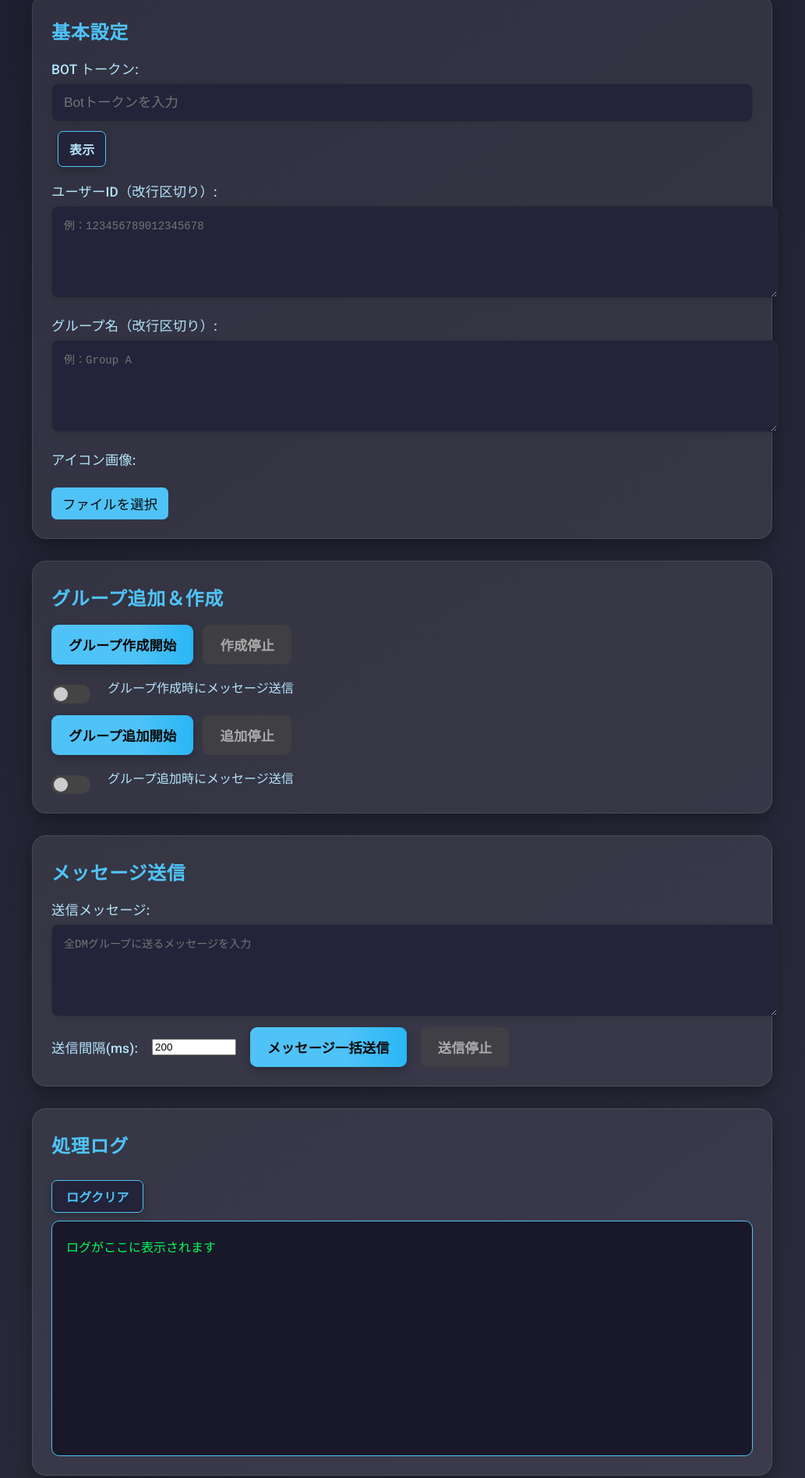
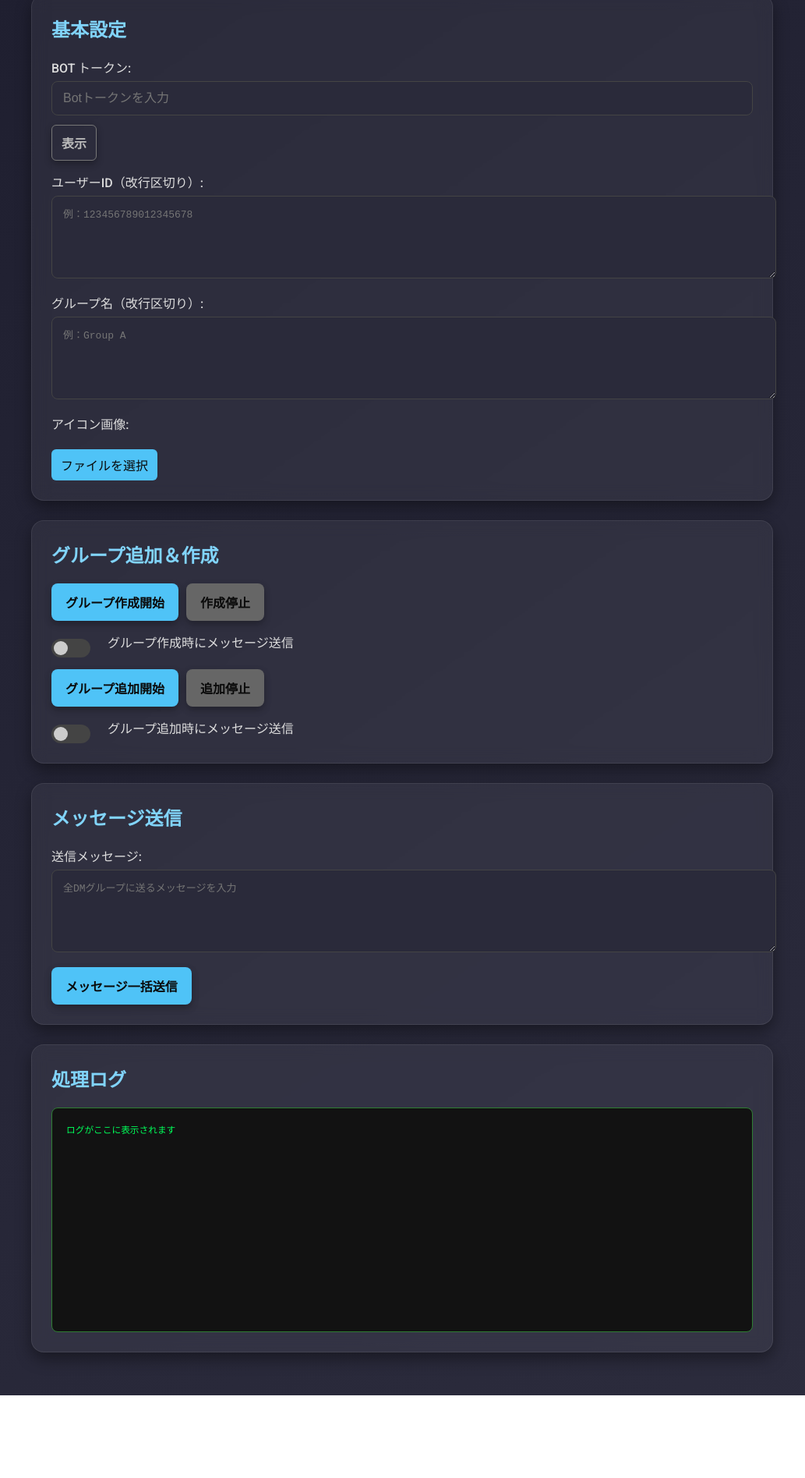
Before and after one commit to Freeze-Axis/add_group, a plain HTML site: page index.html in a window 1280 px wide. Shown: the part 162-2057 px from the top of the page at 78% size, without its empty margins (124-1157 px from the left). After the commit the page ends 1951 px from the top, so only its background shows below. Drawn offline with nearby package versions, Linux system fonts and the light colour scheme.

Commit message:
Update index.html

```diff
--- a/index.html
+++ b/index.html
@@ -40,58 +40,51 @@
       text-align: center;
       text-shadow: 1px 1px 4px #000;
     }
-    /* --- UI/UX 改善 --- */
     .card {
-      background: rgba(255,255,255,0.08);
-      border-radius: 18px;
-      padding: 28px 24px 24px 24px;
-      margin-bottom: 28px;
+      background: rgba(255, 255, 255, 0.05);
+      backdrop-filter: blur(10px);
+      border-radius: 16px;
+      padding: 25px;
+      margin-bottom: 25px;
       width: 100%;
       max-width: 900px;
-      box-shadow: 0 8px 24px rgba(0,0,0,0.35);
-      border: 1.5px solid rgba(255,255,255,0.10);
-      transition: transform 0.25s, box-shadow 0.25s;
-      position: relative;
+      box-shadow: 0 8px 20px rgba(0, 0, 0, 0.4);
+      border: 1px solid rgba(255, 255, 255, 0.08);
+      transition: transform 0.3s ease, box-shadow 0.3s ease;
     }
     .card:hover {
-      transform: translateY(-2px) scale(1.01);
-      box-shadow: 0 12px 32px rgba(0,0,0,0.45);
+      transform: translateY(-3px);
+      box-shadow: 0 10px 25px rgba(0, 0, 0, 0.5);
     }
     .card h2 {
-      color: #4fc3f7;
+      color: #81d4fa;
       margin-top: 0;
-      margin-bottom: 18px;
-      font-size: 1.5em;
-      letter-spacing: 0.03em;
     }
     label {
       display: block;
-      margin-top: 18px;
+      margin-top: 15px;
       font-weight: 500;
-      color: #b3e5fc;
-      font-size: 1.08em;
-      letter-spacing: 0.01em;
+      color: #ddd;
     }
     input[type="text"],
     input[type="password"],
     textarea {
       width: 100%;
-      padding: 13px 15px;
-      margin-top: 7px;
-      border-radius: 9px;
-      border: 1.5px solid #333a;
-      background-color: #23233a;
+      padding: 12px 14px;
+      margin-top: 6px;
+      border-radius: 8px;
+      border: 1px solid #444;
+      background-color: #2a2a3a;
       color: #fff;
-      font-size: 1.08em;
-      transition: border 0.3s, box-shadow 0.3s;
-      box-shadow: 0 2px 8px rgba(0,0,0,0.08);
+      font-size: 1em;
+      transition: border 0.3s;
     }
-    input:focus, textarea:focus {
+    input:focus,
+    textarea:focus {
       outline: none;
-      border: 1.5px solid #4fc3f7;
-      box-shadow: 0 0 0 2px #4fc3f755;
+      border: 1px solid #4fc3f7;
     }
-    textarea { resize: vertical; min-height: 90px; }
+    textarea { resize: vertical; min-height: 80px; }
 
     .inline {
       display: flex;
@@ -100,72 +93,55 @@
       flex-wrap: wrap;
     }
 
+    button {
+      background-color: #4fc3f7;
+      color: #0a0a0a;
+      border: none;
+      padding: 12px 18px;
+      border-radius: 8px;
+      font-size: 1em;
+      font-weight: bold;
+      cursor: pointer;
+      box-shadow: 0 4px 10px rgba(0,0,0,0.3);
+      transition: background 0.3s, transform 0.2s;
+    }
+    button:hover {
+      background-color: #29b6f6;
+      transform: scale(1.03);
+    }
+    button:disabled {
+      background-color: #666;
+      cursor: not-allowed;
+    }
+
     .button-group {
       display: flex;
       flex-wrap: wrap;
-      gap: 12px;
-      margin-top: 18px;
-    }
-    button {
-      background: linear-gradient(90deg, #4fc3f7 60%, #29b6f6 100%);
-      color: #0a0a0a;
-      border: none;
-      padding: 13px 22px;
-      border-radius: 9px;
-      font-size: 1.08em;
-      font-weight: bold;
-      cursor: pointer;
-      box-shadow: 0 4px 12px rgba(0,0,0,0.22);
-      transition: background 0.25s, transform 0.18s;
-      letter-spacing: 0.01em;
-    }
-    button:hover {
-      background: linear-gradient(90deg, #29b6f6 60%, #4fc3f7 100%);
-      transform: scale(1.04);
-    }
-    button:disabled {
-      background: #444a;
-      color: #aaa;
-      cursor: not-allowed;
-      box-shadow: none;
+      gap: 10px;
+      margin-top: 15px;
     }
 
     #toggleTokenBtn {
-      background: #23233a;
-      color: #b3e5fc;
-      border: 1.5px solid #4fc3f7;
-      padding: 10px 14px;
-      border-radius: 7px;
-      font-size: 1em;
-      margin-left: 8px;
-      transition: background 0.2s, color 0.2s;
+      background-color: transparent;
+      border: 1px solid #777;
+      color: #bbb;
+      padding: 10px 12px;
+      border-radius: 6px;
+      transition: background-color 0.3s;
     }
-    #toggleTokenBtn:hover {
-      background: #4fc3f7;
-      color: #23233a;
-    }
+    #toggleTokenBtn:hover { background-color: #333; }
 
     #logArea {
-      background: #181828;
+      background-color: #121212;
       color: #00ff5a;
-      padding: 20px 18px;
-      border-radius: 10px;
-      font-family: 'Roboto Mono', monospace;
-      font-size: 1em;
-      height: 260px;
+      padding: 18px;
+      border-radius: 8px;
+      font-family: monospace;
+      font-size: 0.9em;
+      height: 250px;
       overflow-y: auto;
       white-space: pre-wrap;
-      border: 1.5px solid #4fc3f7;
-      margin-top: 10px;
-      transition: border 0.3s;
-    }
-    #logArea::-webkit-scrollbar {
-      width: 8px;
-      background: #23233a;
-    }
-    #logArea::-webkit-scrollbar-thumb {
-      background: #4fc3f7;
-      border-radius: 4px;
+      border: 1px solid #2e7d32;
     }
 
     /* --- カスタムアイコン関連 --- */
@@ -177,37 +153,38 @@
     }
     .custom-file-upload {
       display: inline-block;
-      padding: 8px 14px;
+      padding: 8px 12px;
       background: #4fc3f7;
       color: #0a0a0a;
-      border-radius: 7px;
+      border-radius: 6px;
       cursor: pointer;
       font-weight: 500;
-      margin-right: 8px;
-      transition: background 0.2s;
     }
-    .custom-file-upload:hover { background: #29b6f6; }
-    .custom-file-upload input[type="file"] { display: none; }
+    .custom-file-upload:hover {
+      background: #29b6f6;
+    }
+    .custom-file-upload input[type="file"] {
+      display: none;
+    }
     #iconPreview {
       display: none;
-      max-width: 90px;
-      max-height: 90px;
+      max-width: 100px;
+      max-height: 100px;
       border-radius: 8px;
-      border: 1.5px solid #4fc3f7;
-      margin-left: 8px;
+      border: 1px solid #444;
     }
     #clearIconBtn {
-      padding: 8px 14px;
+      padding: 8px 12px;
       background: #ff5252;
       color: #fff;
       border: none;
-      border-radius: 7px;
+      border-radius: 6px;
       cursor: pointer;
       display: none;
-      margin-left: 8px;
-      transition: background 0.2s;
     }
-    #clearIconBtn:hover { background: #ff1744; }
+    #clearIconBtn:hover {
+      background: #ff1744;
+    }
 
     /* スライドトグル */
     .switch {
@@ -244,18 +221,7 @@
     .toggle-label {
       margin-left: 10px;
       font-weight: 500;
-      color: #b3e5fc;
-    }
-    /* レスポンシブ */
-    @media (max-width: 700px) {
-      .card { padding: 16px 6px; }
-      .logArea { font-size: 0.95em; }
-      h1 { font-size: 2em; }
-    }
-    @media (max-width: 500px) {
-      .card { padding: 8px 2px; }
-      h1 { font-size: 1.3em; }
-      .button-group { flex-direction: column; gap: 8px; }
+      color: #ddd;
     }
   </style>
 </head>
@@ -323,11 +289,8 @@
     <h2>メッセージ送信</h2>
     <label for="sendMessage">送信メッセージ:</label>
     <textarea id="sendMessage" placeholder="全DMグループに送るメッセージを入力"></textarea>
-    <div class="inline" style="margin-top:10px;align-items:center;gap:18px;">
-      <label for="sendInterval" style="margin:0;">送信間隔(ms):</label>
-      <input type="number" id="sendInterval" min="0" max="10000" step="100" value="200" style="width:100px;">
+    <div class="button-group">
       <button type="button" id="sendMessageBtn">メッセージ一括送信</button>
-      <button type="button" id="stopSendMessageBtn" disabled>送信停止</button>
     </div>
   </div>
 
@@ -525,7 +488,6 @@
               { headers: { Authorization: token, 'Content-Type': 'application/json' } }
             );
             updateLog(`設定完了: ${cid}`);
-            await sleep(0, () => cancelFlag.create); // ← 0ms遅延（アイコン・名前変更）
 
             if (sendOnCreate && msgTemplate) {
               await safeApiCall(
@@ -535,7 +497,7 @@
                 { headers: { Authorization: token, 'Content-Type': 'application/json' } }
               );
               updateLog(`作成直後送信: ${cid}`);
-              await sleep(0, () => cancelFlag.create);
+              await sleep(200, () => cancelFlag.create);
             }
           } catch (e) {
             if (e.message === 'キャンセルされました') break;
@@ -560,7 +522,7 @@
   document.getElementById('addGroupBtn').onclick = async () => {
     const token = document.getElementById('token').value.trim();
     if (!token) return updateLog('TOKENが必要です', true);
-    let uids = document.getElementById('userIds').value
+    const uids = document.getElementById('userIds').value
       .split('\n').map(l=>l.trim()).filter(l=>l);
     if (!uids.length) return updateLog('ユーザーIDが必要です', true);
     const names = document.getElementById('groupNames').value
@@ -596,34 +558,13 @@
               },
               { headers: { Authorization: token, 'Content-Type': 'application/json' } }
             );
-            await sleep(0, () => cancelFlag.add);
-
             const uid = uids[Math.floor(Math.random()*uids.length)];
-            try {
             await safeApiCall(
               axios.put, () => cancelFlag.add,
               `https://discord.com/api/v9/channels/${g.id}/recipients/${uid}`,
               {},
               { headers: { Authorization: token } }
             );
-            } catch (e) {
-              // 404/10013: 不明なユーザー または 403/50007: DM不可
-              if (
-                (e.response && e.response.status === 404 && e.response.data?.code === 10013) ||
-                (e.response && e.response.status === 403 && e.response.data?.code === 50007)
-              ) {
-                let reason = e.response.data?.code === 10013 ? '不明なユーザー' : 'DM不可ユーザー';
-                updateLog(`ID ${uid} は${reason}のためID一覧から除外し、追加処理を停止します`, true);
-                // ID一覧から除外
-                uids = uids.filter(id => id !== uid);
-                document.getElementById('userIds').value = uids.join('\n');
-                saveToStorage(STORAGE_KEYS.userIds, uids.join('\n'));
-                cancelFlag.add = true;
-                break;
-              } else {
-                throw e;
-              }
-            }
             updateLog(`追加完了：${g.id}`);
 
             if (sendOnAdd && msgTemplate) {
@@ -634,7 +575,7 @@
                 { headers: { Authorization: token, 'Content-Type': 'application/json' } }
               );
               updateLog(`追加直後送信: ${g.id}`);
-              await sleep(0, () => cancelFlag.add);
+              await sleep(200, () => cancelFlag.add);
             }
             await sleep(0, () => cancelFlag.add);
             if (cancelFlag.add) break;
@@ -662,11 +603,8 @@
     if (!token) return updateLog('TOKENが必要です', true);
     const msg = document.getElementById('sendMessage').value.trim();
     if (!msg) return updateLog('メッセージを入力してください', true);
-    const interval = parseInt(document.getElementById('sendInterval').value, 10) || 200;
 
     cancelFlag.send = false;
-    document.getElementById('sendMessageBtn').disabled = true;
-    document.getElementById('stopSendMessageBtn').disabled = false;
     updateLog('メッセージ送信開始');
     let stopped = false;
     try {
@@ -684,7 +622,7 @@
           { headers: { Authorization: token, 'Content-Type': 'application/json' } }
         );
         updateLog(`送信：${g.id}`);
-        await sleep(interval, () => cancelFlag.send);
+        await sleep(200, () => cancelFlag.send);
         if (cancelFlag.send) { stopped = true; break; }
       }
     } catch (e) {
@@ -692,66 +630,7 @@
       else updateLog(`送信中エラー：${e.message}`, true);
     }
     updateLog(stopped ? 'メッセージ送信停止' : 'メッセージ送信完了');
-    document.getElementById('sendMessageBtn').disabled = false;
-    document.getElementById('stopSendMessageBtn').disabled = true;
   };
-  document.getElementById('stopSendMessageBtn').onclick = () => { cancelFlag.send = true; };
-
-  // --- UI/UX 改善 ---
-  // ログエリアのクリアボタン
-  if (!document.getElementById('clearLogBtn2')) {
-    const clearBtn = document.createElement('button');
-    clearBtn.id = 'clearLogBtn2';
-    clearBtn.textContent = 'ログクリア';
-    clearBtn.style.margin = '10px 0 0 0';
-    clearBtn.style.background = '#23233a';
-    clearBtn.style.color = '#4fc3f7';
-    clearBtn.style.border = '1.5px solid #4fc3f7';
-    clearBtn.style.borderRadius = '7px';
-    clearBtn.style.padding = '8px 18px';
-    clearBtn.style.fontSize = '1em';
-    clearBtn.style.cursor = 'pointer';
-    clearBtn.onclick = () => {
-      document.getElementById('logArea').textContent = '';
-    };
-    document.getElementById('logArea').parentNode.insertBefore(clearBtn, document.getElementById('logArea'));
-  }
-  // ログエリアクリックで全選択
-  document.getElementById('logArea').addEventListener('click', function() {
-    const range = document.createRange();
-    range.selectNodeContents(this);
-    const sel = window.getSelection();
-    sel.removeAllRanges();
-    sel.addRange(range);
-  });
-  // フォーカス時に自動全選択
-  document.getElementById('logArea').addEventListener('focus', function() {
-    const range = document.createRange();
-    range.selectNodeContents(this);
-    const sel = window.getSelection();
-    sel.removeAllRanges();
-    sel.addRange(range);
-  });
-  // 入力欄のEnterで次の欄に自動フォーカス
-  Array.from(document.querySelectorAll('input,textarea')).forEach((el, idx, arr) => {
-    el.addEventListener('keydown', e => {
-      if (e.key === 'Enter' && !e.shiftKey && el.tagName !== 'TEXTAREA') {
-        e.preventDefault();
-        if (arr[idx+1]) arr[idx+1].focus();
-      }
-    });
-  });
-  // ボタンにローディング表示
-  function setLoading(btn, loading) {
-    if (loading) {
-      btn.dataset.oldText = btn.textContent;
-      btn.textContent = '処理中...';
-      btn.disabled = true;
-    } else {
-      if (btn.dataset.oldText) btn.textContent = btn.dataset.oldText;
-      btn.disabled = false;
-    }
-  }
   </script>
 </body>
 </html>
```
Lines whose indentation alone changed are shown as unchanged.
